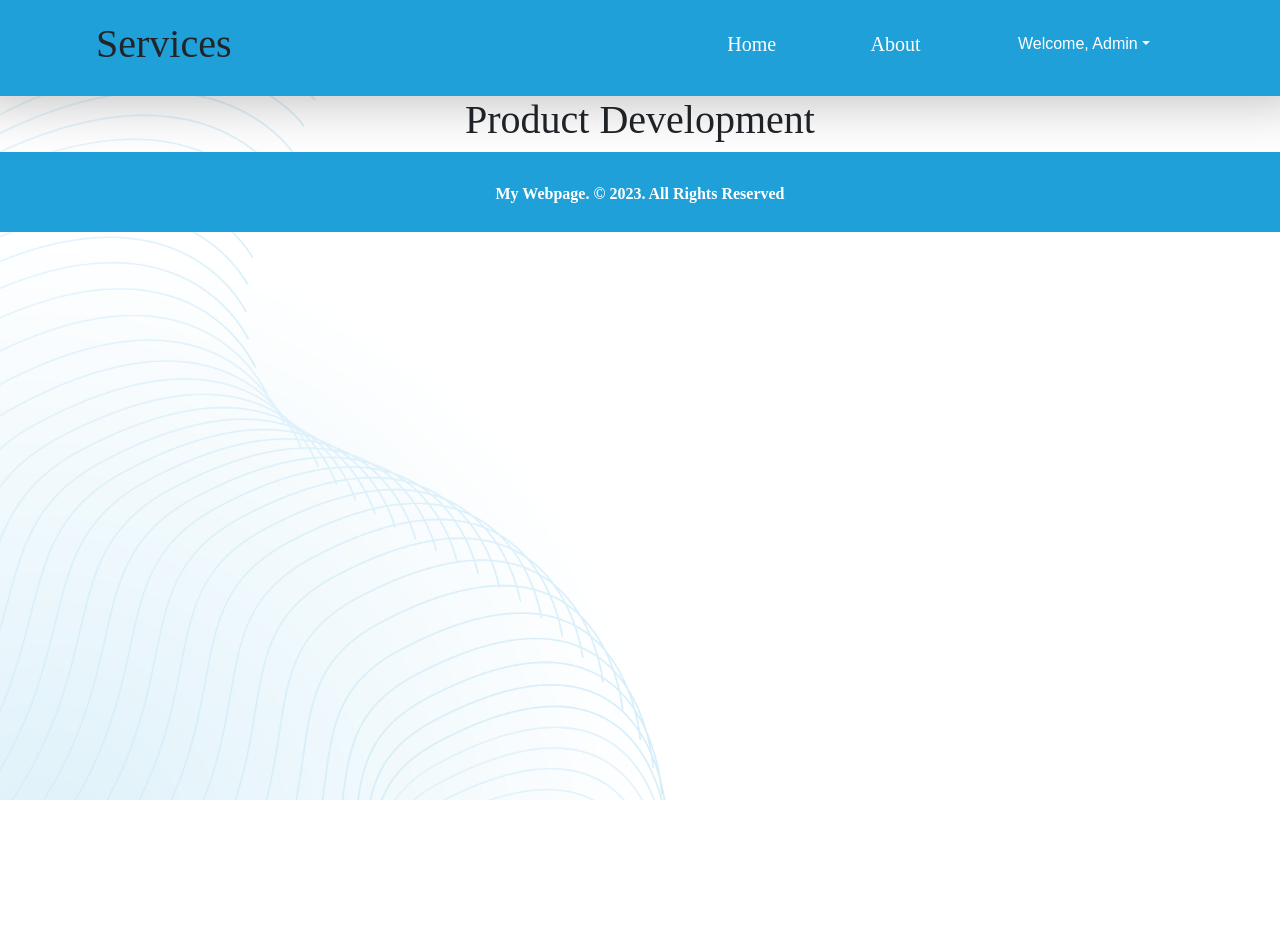
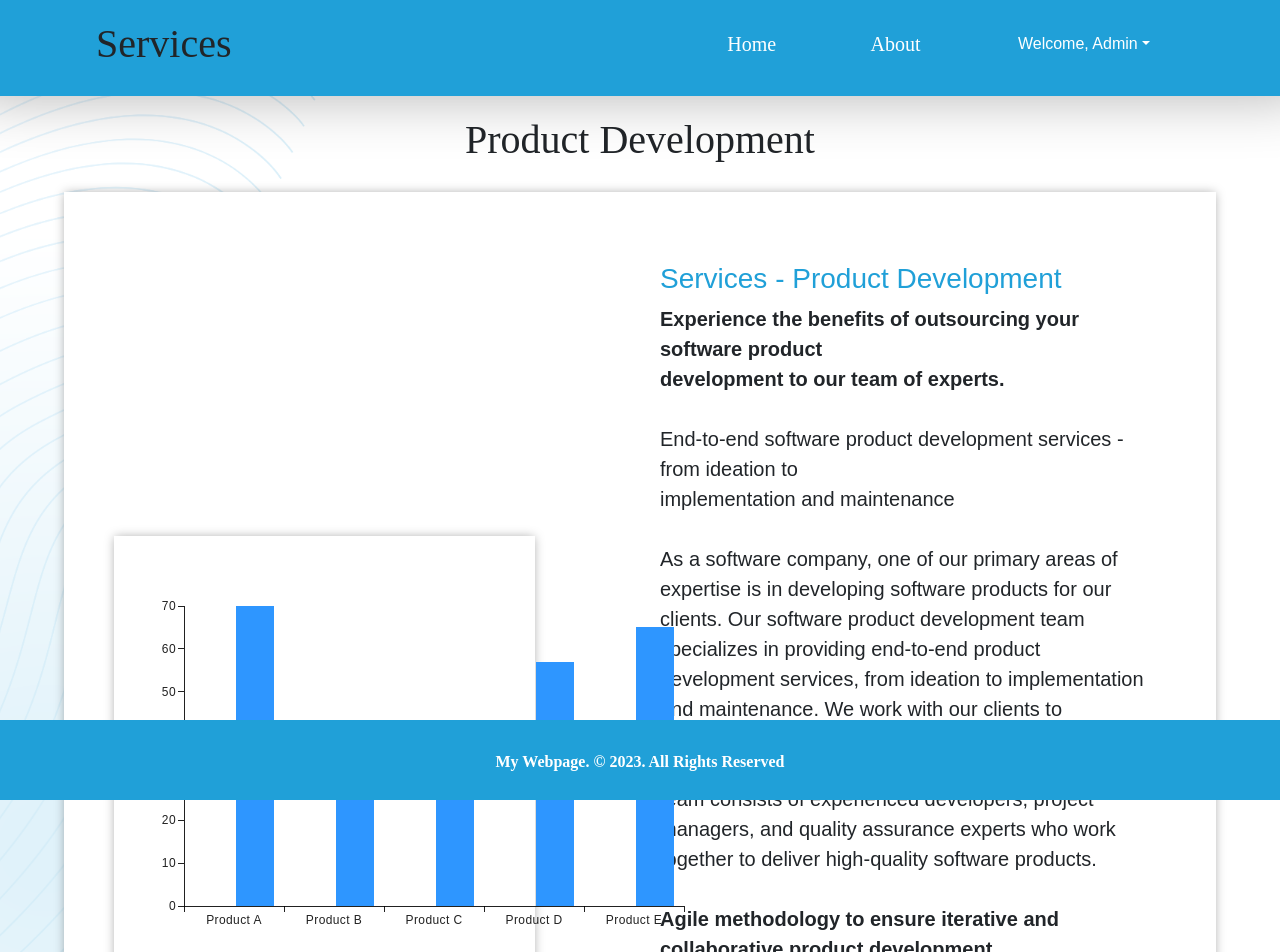
Before and after one commit to RIDDHIDEB/My-Webpage, a React (Create React App) app: page /productdev in a window 1280 px wide. Shown: the top 952 px of the page. Before the commit the page ends 800 px from the top, so only its background shows below. Built offline with nearby package versions, Linux system fonts and the light colour scheme.

Commit message:
ProductDev page created

```diff
--- a/package.json
+++ b/package.json
@@ -3,9 +3,13 @@
   "version": "0.1.0",
   "private": true,
   "dependencies": {
+    "@emotion/react": "^11.11.1",
+    "@emotion/styled": "^11.11.0",
     "@fortawesome/fontawesome-svg-core": "^6.4.2",
     "@fortawesome/free-solid-svg-icons": "^6.4.2",
     "@fortawesome/react-fontawesome": "^0.2.0",
+    "@mui/material": "^5.14.18",
+    "@mui/x-charts": "^6.18.1",
     "@testing-library/jest-dom": "^5.17.0",
     "@testing-library/react": "^13.4.0",
     "@testing-library/user-event": "^13.5.0",
--- a/src/Components/ProductDev.css
+++ b/src/Components/ProductDev.css
@@ -2,4 +2,34 @@
     display: flex;
     justify-content: center;
     align-items: center;
+    margin: 20px;
 }
+
+.productdev-body{
+    display: flex;
+    justify-content: space-between;
+    align-items: center;
+}
+
+.productdev-float-container {
+    border: 3px solid #fff;
+    padding: 20px;
+    margin-top: 50px;
+}
+
+.productdev-float-child {
+    width: 40%;
+    float: left;
+    padding: 20px;
+    box-shadow: 0 0 10px -1px rgba(0,0,0,0.34);
+  }
+
+  .productdev-float-child1 {
+    /* display: flex; */
+    justify-content: center;
+    align-items: center;
+    width: 50%;
+    float: right;
+    padding: 20px;
+    /* box-shadow: 0 0 10px -1px rgba(0,0,0,0.34); */
+  }
--- a/src/Components/ProductDev.js
+++ b/src/Components/ProductDev.js
@@ -1,9 +1,20 @@
 import React from 'react';
 import { Link } from "react-router-dom";
+import { BarChart } from '@mui/x-charts/BarChart';
 import CalcModal from '../Components/CalcModal';
 import './ProductDev.css';
 
 function ProductDev() {
+
+  const pData = [0, 0, 0, 0, 0];
+  const uData = [70, 40, 33, 57, 65];
+  const xLabels = [
+    'Product A',
+    'Product B',
+    'Product C',
+    'Product D',
+    'Product E',
+];
   return (
     <>
       <nav className="main-nav">
@@ -19,6 +30,32 @@ function ProductDev() {
         <div className='productdev-heading'>
             <h1>Product Development</h1>
         </div>
+
+        <div className='scroll'>
+          <div className='productdev-body'>
+            <div className='productdev-float-child'>
+              <BarChart
+                width={600}
+                height={400}
+                series={[
+                  { data: pData,  id: 'pvId' },
+                  { data: uData,  id: 'uvId' },
+                ]}
+                xAxis={[{ data: xLabels, scaleType: 'band' }]}
+              />
+            </div>
+            <div className='productdev-float-child1'>
+              <h3 style={{color:"#20A0D8"}}>Services - Product Development</h3>
+              <p><b>Experience the benefits of outsourcing your software product<br/> development to our team of experts.</b><br/><br/>
+                End-to-end software product development services - from ideation to<br/> implementation and maintenance<br/><br/>
+                As a software company, one of our primary areas of expertise is in developing software products for our clients. Our software product development team specializes in providing end-to-end product development services, from ideation to implementation and maintenance. We work with our clients to understand their requirements and help them develop software products that meet their specific needs. Our team consists of experienced developers, project managers, and quality assurance experts who work together to deliver high-quality software products.<br/><br/>
+                <b>Agile methodology to ensure iterative and collaborative product development</b><br/><br/>
+                Our software product development process starts with ideation and research, where we work with our clients to understand their needs and requirements. We then develop a product roadmap and create a prototype to validate the product idea. Our team follows an agile methodology to ensure that the product is developed in an iterative and collaborative way, with continuous feedback and improvement.
+              </p>
+            </div>
+          </div>
+        </div>
+
         <footer>
             <p className='footer-text'>My Webpage. © 2023. All Rights Reserved</p>
         </footer>
--- a/src/Components/SignUp.css
+++ b/src/Components/SignUp.css
@@ -17,7 +17,7 @@
     align-items: center;
 }
 
-.form{
+.form1{
     display:flex;
     flex-direction:column;
     background-color: white;
--- a/src/Components/SignUp.js
+++ b/src/Components/SignUp.js
@@ -90,7 +90,7 @@ function SignUp() {
     return(
       <React.Fragment>
        <div className='form-container'>
-          <form className='form' onSubmit={handleSubmit}>
+          <form className='form1' onSubmit={handleSubmit}>
             <div className="row">
               <div className="col">
                 <div className="form-group" >
@@ -115,7 +115,7 @@ function SignUp() {
               <div className="form-group">
                 <label htmlFor="name">Enter OTP:</label>
                 <input  name="otp" placeholder="OTP Number" required />
-                <Button>Submit</Button>
+                <Button onClick={onSubmitOTP}>Submit</Button>
               </div>
               <Button onClick={handleSubmit}>Register</Button>
             </form>
```
Also changed, not shown: 1 other file (tests, documents, lock files or other folders).
